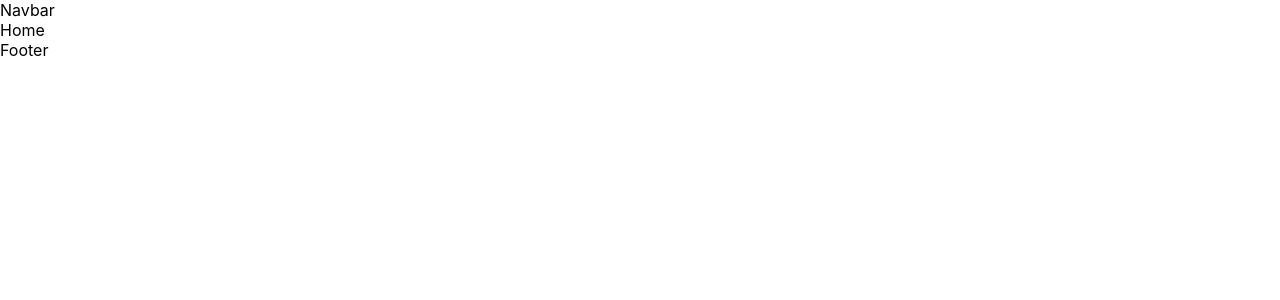
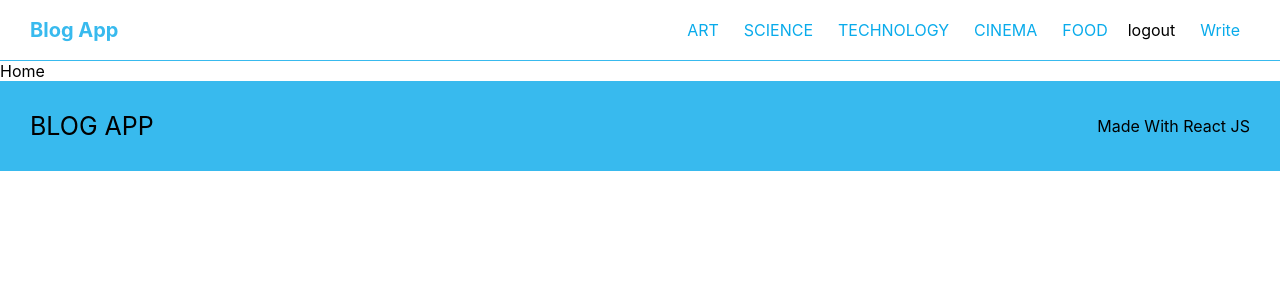
Before and after one commit to w3villa-rahul-jain/node-js-blog-app, a React (Create React App) app in the folder client/: page / in a window 1280 px wide. Shown: the top 300 px of the page. Built offline with nearby package versions, Linux system fonts and the light colour scheme.

Commit message:
navbar and footer done

```diff
--- a/client/src/App.css
+++ b/client/src/App.css
@@ -2,6 +2,11 @@
   margin: 0;
   padding: 0;
   box-sizing: border-box;
+}
+
+
+:root{
+    --skyBlue : rgb(56, 186, 238);
 }
 
 .main-text {
@@ -23,3 +28,7 @@
   margin: 10px;
   color: red;
 }
+
+.list-items {
+  list-style-type: none;
+}
--- a/client/src/components/Footer.js
+++ b/client/src/components/Footer.js
@@ -2,7 +2,10 @@ import React from 'react'
 
 const Footer = () => {
   return (
-    <div>Footer</div>
+    <div className="footer">
+      <div className="footer-logo">Blog App</div>
+      <div className="footer-text">Made With React JS</div>
+    </div>
   )
 }
 
--- a/client/src/components/Navbar.js
+++ b/client/src/components/Navbar.js
@@ -1,9 +1,47 @@
-import React from 'react'
+import React from "react";
+import { Link } from "react-router-dom";
 
 const Navbar = () => {
   return (
-    <div>Navbar</div>
-  )
-}
+    <div className="navbar">
+      <div className="logo">Blog App</div>
+      <div className="links">
+        <ul>
+          <li className="list-items">
+            <Link className="all-links" to="/?cat=art">
+              ART
+            </Link>
+          </li>
+          <li className="list-items">
+            <Link className="all-links" to="/?cat=science">
+              SCIENCE
+            </Link>
+          </li>
+          <li className="list-items">
+            <Link className="all-links" to="/?cat=technology">
+              TECHNOLOGY
+            </Link>
+          </li>
+          <li className="list-items">
+            <Link className="all-links" to="/?cat=cinema">
+              CINEMA
+            </Link>
+          </li>
+          <li className="list-items">
+            <Link className="all-links" to="/?cat=food">
+              FOOD
+            </Link>
+          </li>
+        </ul>
+        <span>logout</span>
+        <span>
+          <Link className="all-links" to="/write">
+            Write
+          </Link>
+        </span>
+      </div>
+    </div>
+  );
+};
 
-export default Navbar
+export default Navbar;
--- a/client/src/pages/Main.css
+++ b/client/src/pages/Main.css
@@ -1,3 +1,4 @@
+/* login and register ui  */
 .main-container {
   display: flex;
   justify-content: center;
@@ -23,7 +24,7 @@
   border: none;
   outline: none;
   padding: 10px;
-  border-bottom: 2px solid rgb(57, 189, 241);
+  border-bottom: 2px solid var(--skyBlue);
   margin-bottom: 20px;
 }
 
@@ -33,7 +34,7 @@
   text-transform: uppercase;
   border: none;
   outline: none;
-  background: rgb(57, 189, 241);
+  background: var(--skyBlue);
   color: white;
   font-weight: 600;
   border-radius: 20px;
@@ -48,3 +49,59 @@
   text-align: center;
   font-size: 14px;
 }
+
+/* -------------------- login and register ui ------------------- */
+
+/* navbar css code */
+
+.navbar{
+    padding: 10px;
+    padding-left: 30px;
+    padding-right: 30px;
+    display: flex;
+    justify-content: space-between;
+    flex-wrap: wrap;
+    align-items: center;
+    background: white;
+    border-bottom: 1px solid var(--skyBlue);
+
+}
+
+.navbar ul, .navbar .links{
+    display: flex;
+    justify-content: center;
+    align-items: center;
+    flex-wrap: wrap;
+}
+
+
+.navbar .logo{
+    font-size: 20px;
+    font-weight: 700;
+    color: var(--skyBlue);
+}
+
+.navbar .links ul li {
+    padding: 10px;
+}
+
+.navbar .links span{
+    padding: 10px;
+}
+
+
+
+/* footer */
+.footer{
+    padding: 30px;
+    display: flex;
+    justify-content: space-between;
+    align-items: center;
+    background: var(--skyBlue);
+}
+
+.footer .footer-logo{
+    font-size: 25px;
+    text-transform: uppercase;
+    font-weight: 400;
+}
```
